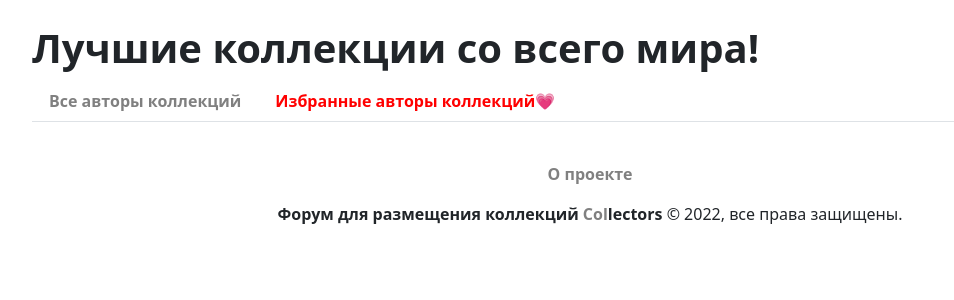
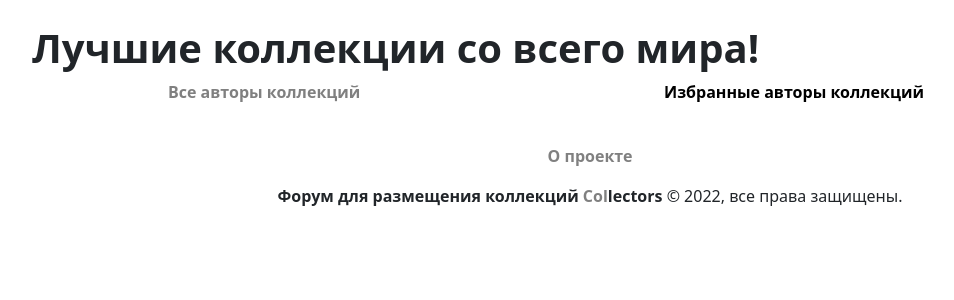
Before and after one commit to InaraShalfei/collectors, a Django app: page / in a window 1280 px wide. Shown: the part 128-428 px from the top of the page, without its empty margins (50-1004 px from the left). Run offline with Django 3.2, Linux system fonts and the light colour scheme; the visitor is signed in with stand-in values (Sample User, id 1); data that the repository does not hold is empty; parts of the project's set-up code (start-up, migrations or seed data) failed here and were passed over; some libraries are stand-ins or nearby versions.

Commit message:
Adjust design on menu page

```diff
--- a/templates/includes/menu.html
+++ b/templates/includes/menu.html
@@ -1,18 +1,19 @@
 {% if user.is_authenticated %}
-<div class="row">
-    <ul class="nav nav-tabs">
+<div class="row justify-content-evenly">
+    <div class="col-4">
         {% if request.resolver_match.url_name == 'index' %}
-        <li class="nav-item">
-            <a class="nav-link " href="{% url 'web_collectors:all_authors' %}">
-                <strong><span style="color:gray">Все авторы коллекций</span></strong>
-            </a>
-        </li>
-        {% endif %}
-        <li class="nav-item">
-            <a class="nav-link {% if follow %}active{% endif %}" href="{% url 'web_collectors:follow_index' %}">
-                <strong><span style="color:red">Избранные авторы коллекций&#128151;</span></strong>
-           </a>
-        </li>
-    </ul>
+
+        <a class="nav-link " href="{% url 'web_collectors:all_authors' %}">
+            <strong><span style="color:gray">Все авторы коллекций</span></strong>
+        </a>
+
+    </div>
+    {% endif %}
+    <div class="col-4">
+        <a class="nav-link {% if follow %}active{% endif %}" href="{% url 'web_collectors:follow_index' %}">
+            <strong><span style="color:black">Избранные авторы коллекций</span></strong>
+        </a>
+
+    </div>
+    {% endif %}
 </div>
-{% endif %}
```
